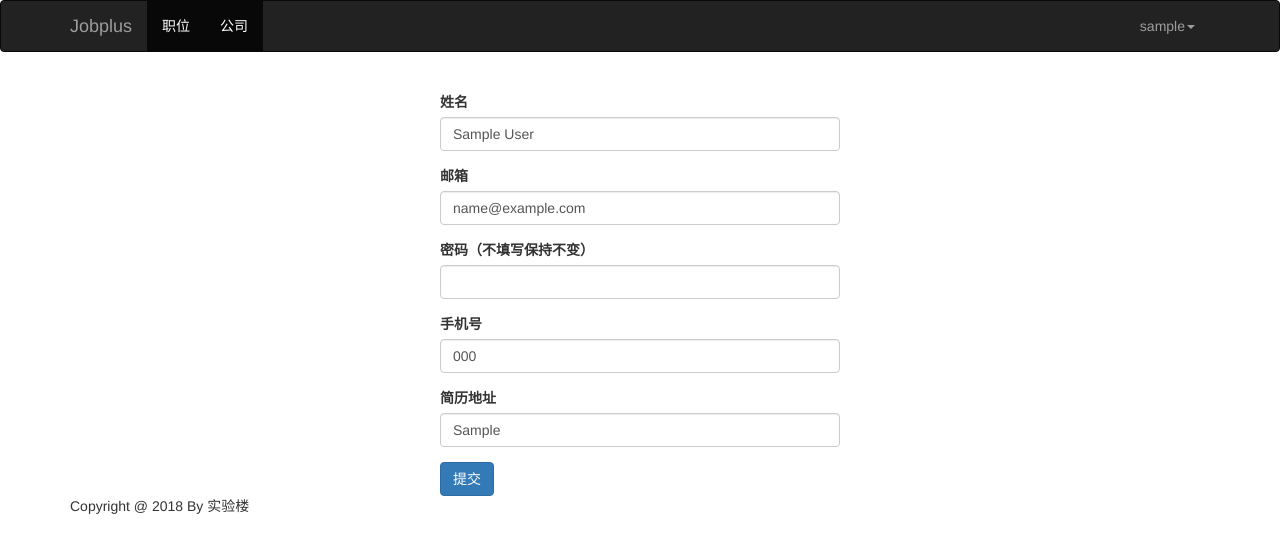
After one commit to LouPlus/jobplus7-15, a Flask app: page /user/profile in a window 1280 px wide. The commit adds this page. Shown: the top 553 px of the page. Run offline with Flask 2, Linux system fonts and the light colour scheme; a user stored in the database is signed in; tables that the repository leaves empty hold one stand-in row (values such as "Sample post"); parts of the project's set-up code (start-up, migrations or seed data) failed here and were passed over; some libraries are stand-ins or nearby versions.

Commit message:
fix 38(2)

```diff
--- a/jobplus/forms.py
+++ b/jobplus/forms.py
@@ -48,6 +48,34 @@ class LoginForm(FlaskForm):
         user = User.query.filter_by(email=self.email.data).first()
         if user and not user.check_password(field.data):
             raise ValidationError('密码错误')
+
+
+#求职者，个人信息表
+class UserProfileForm(FlaskForm):
+    real_name = StringField('姓名')
+    email = StringField('邮箱',validators=[Required(), Email()])
+    password = PasswordField('密码（不填写保持不变）')
+    phone = StringField('手机号')
+   # work_years = IntegerField('工作年限')
+    resume = StringField('简历地址')
+    submit = SubmitField('提交')
+
+    def validate_phone(self,field): #电话验证器
+        phone = field.data
+        if phone[:2] not in ('13','15','18') and len(phone) !=11 :
+            raise ValidationError('请输入有效的手机号')
+
+    #要查看User对象的属性
+    def updata_profile(self,user): #传入User对象，将相应数据写入，传入数据库
+        user.real_name = self.real_name.data
+        user.email = self.email.data
+        if self.password.data :
+            user.password = self.password.data
+        user.phone = self.phone.data
+       # user.work_years = self.work_years.data
+        user.resume = self.resume.data
+        db.session.add(user)
+        db.session.commit()
 
 
 class AddUserForm(FlaskForm):
--- a/jobplus/handlers/user.py
+++ b/jobplus/handlers/user.py
@@ -1,3 +1,15 @@
-from flask import Blueprint
+from flask import Blueprint,redirect,render_template,url_for,flash
+from jobplus.forms import UserProfileForm
+from flask_login import login_required,current_user
 
-user = Blueprint('user',__name__,url_prefix='/users')
+user = Blueprint('user',__name__,url_prefix='/user')
+
+@user.route('/profile',methods=['GET','POST'])
+@login_required
+def profile():
+    form = UserProfileForm(obj=current_user)
+    if form.validate_on_submit():
+        form.updata_profile(current_user)
+        flash('个人信息更新成功','success')
+        return redirect(url_for('front.index'))
+    return render_template('user/profile.html',form=form)
--- a/jobplus/templates/base.html
+++ b/jobplus/templates/base.html
@@ -64,9 +64,9 @@
                     <li><a href='{{ url_for('front.login') }}'>登录</a></li>
                     {% else %}
                     <li class='dropdown'>
-                    <a href="#" class="dropdown-toggle" data-toggle="dropdown" role="button" aria-haspopup="true" aria-expanded="false"><span id="username">{{ current_user.name }}</span><span class="caret"></span></a>
+                    <a href="#" class="dropdown-toggle" data-toggle="dropdown" role="button" aria-haspopup="true" aria-expanded="false"><span id="username">{{ current_user.username }}</span><span class="caret"></span></a>
                     <ul class='dropdown-menu'>
-                        <li><a href='#'>我的主页</a></li>
+                        <li><a href='{{ url_for('user.profile') }}'>我的主页</a></li>
                         <li role='separator' class='divider'></li>
                         <li><a href='#'>退出登录</a></li>
                     {% endif %}
--- /dev/null
+++ b/jobplus/templates/user/profile.html
@@ -0,0 +1,9 @@
+{% extends 'base.html' %}
+{% from 'macros.html' import render_form %}
+
+{% block body %}
+<div class='form'>
+    <h2></h2>
+    {{ render_form(form,url_for('user.profile')) }}
+</div>
+{% endblock %}
```
